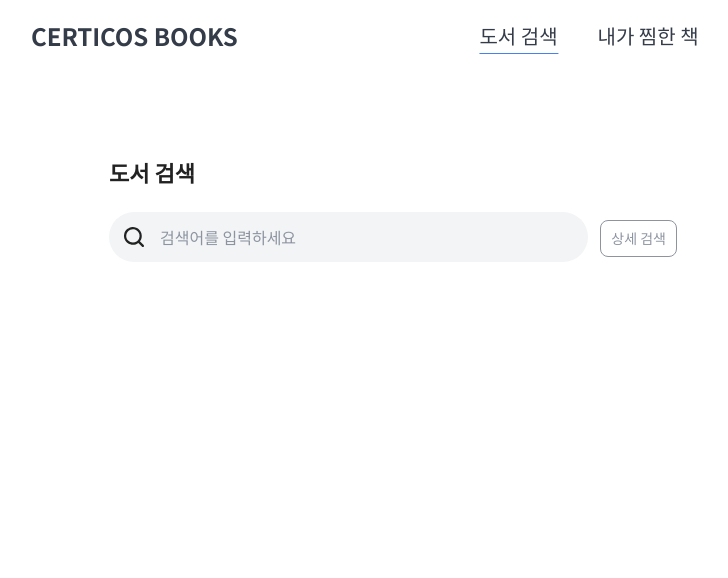
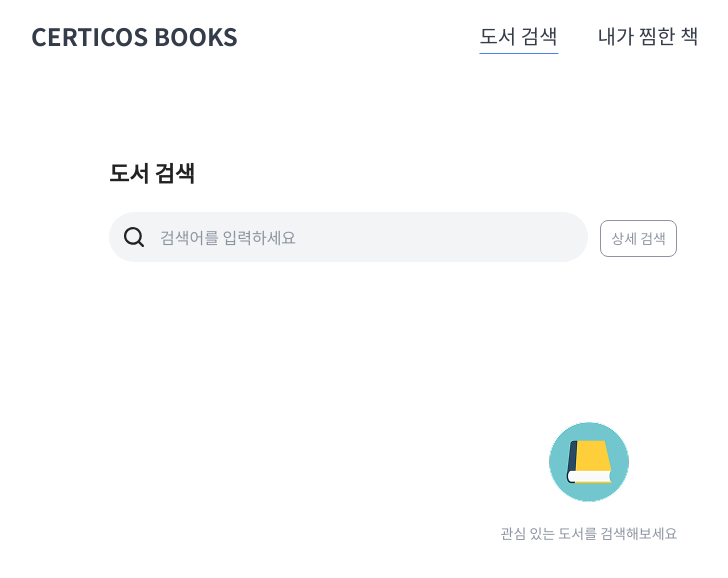
Before and after one commit to E-ppo/cdri-books-leeboram, a React (Vite) app: page / in a window 1280 px wide. Shown: the top 578 px of the page, without its empty margins (51-779 px from the left). Built offline with nearby package versions, Linux system fonts and the light colour scheme; no server answers.

Commit message:
feat: 검색 전 초기 안내 메시지 표시
검색 전 상태에서 관심 있는 도서를 검색해보세요 메시지 노출

주요 변경사항
- 검색 전/검색 결과 있음/검색 결과 없음 3가지 분기 처리
- 검색 전 StatusMessage로 초기 안내 메시지 표시

```diff
--- a/src/pages/Search/SearchPage.tsx
+++ b/src/pages/Search/SearchPage.tsx
@@ -45,6 +45,13 @@ export default function SearchPage() {
   return (
     <>
       <SearchHeader onSearch={handleSearch} />
+      {!searchQuery.trim() && (
+        <StatusMessage
+          icon={<img src={iconBook} alt="book" className="w-20 h-20" />}
+          message="관심 있는 도서를 검색해보세요"
+          className="py-40"
+        />
+      )}
       {searchQuery.trim() && (
         <section className="mt-6 flex flex-col gap-5 xl:gap-9">
           <ResultCount title="도서 검색 결과" count={totalCount} />
```
